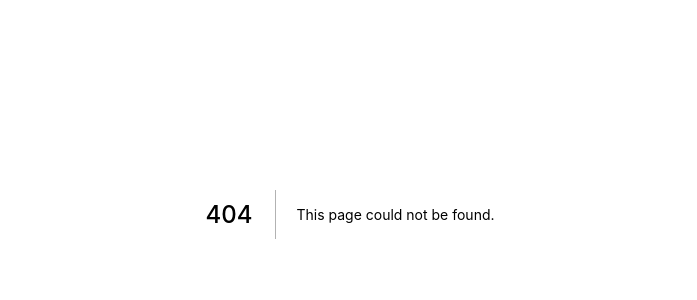
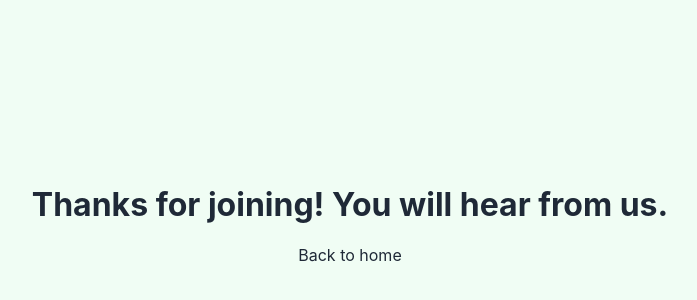
Before and after one commit to LadislavSzolik/coderswhodesign, a Next.js app: page /success in a window 1280 px wide. Before the commit this address had no page. Shown: the part 186-486 px from the top of the page, without its empty margins (290-987 px from the left). Built offline with nearby package versions, Linux system fonts and the light colour scheme.

Commit message:
add success message

```diff
--- a/pages/index.js
+++ b/pages/index.js
@@ -21,6 +21,7 @@ export default function Home() {
           name="earlyaccess"
           method="POST"
           data-netlify="true"
+          action="success"
         >
           <h2 className={styles.subTitle}>Get early updates</h2>
           <p className={styles.description}>
--- /dev/null
+++ b/pages/success.js
@@ -0,0 +1,13 @@
+import React from 'react';
+import styles from '../styles/Success.module.css';
+
+function Success() {
+  return (
+    <div className={styles.container}>
+      <h1>Thanks for joining! You will hear from us.</h1>
+      <a href="/">Back to home</a>
+    </div>
+  );
+}
+
+export default Success;
--- /dev/null
+++ b/styles/Success.module.css
@@ -0,0 +1,10 @@
+.container {
+  min-height: 100vh;
+  padding: 0 0.5rem;
+  display: flex;
+  flex-direction: column;
+  justify-content: center;
+  align-items: center;
+  height: 100vh;
+  background-color: #f0fdf4;
+}
```
